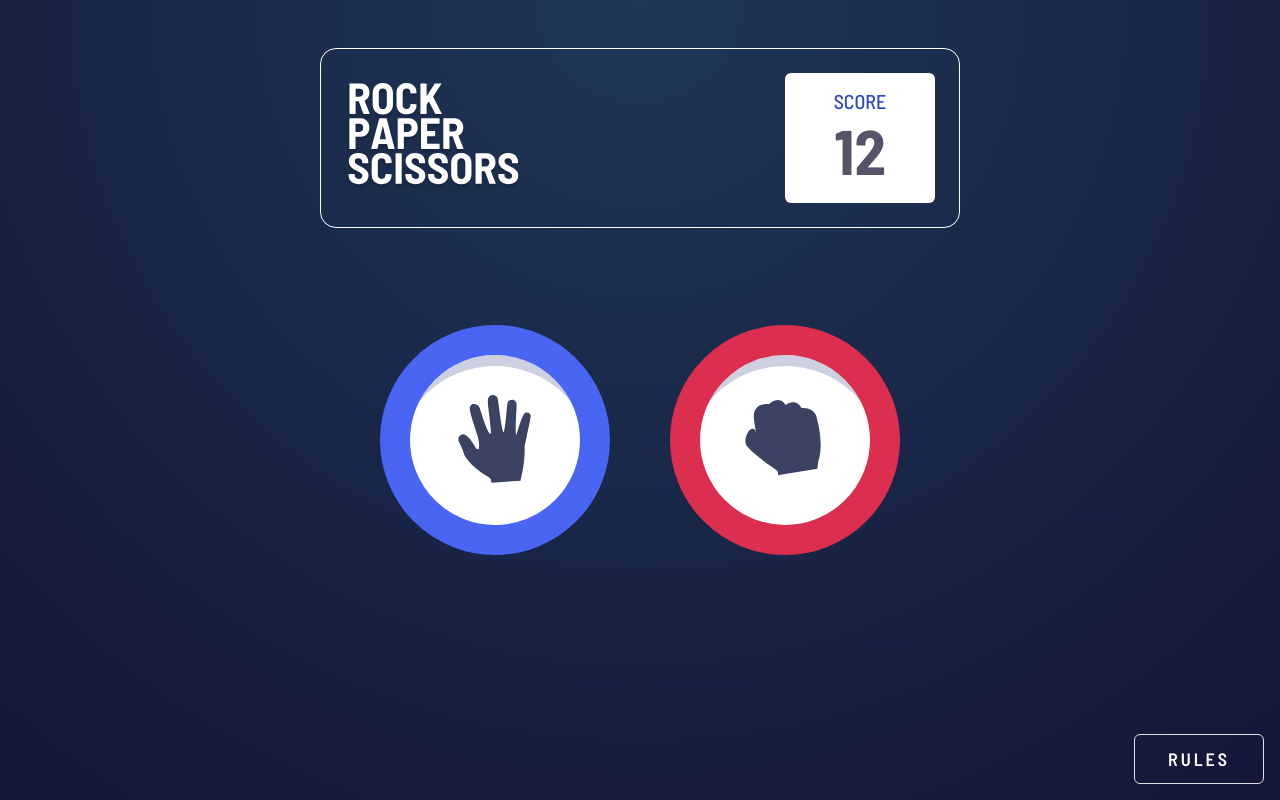
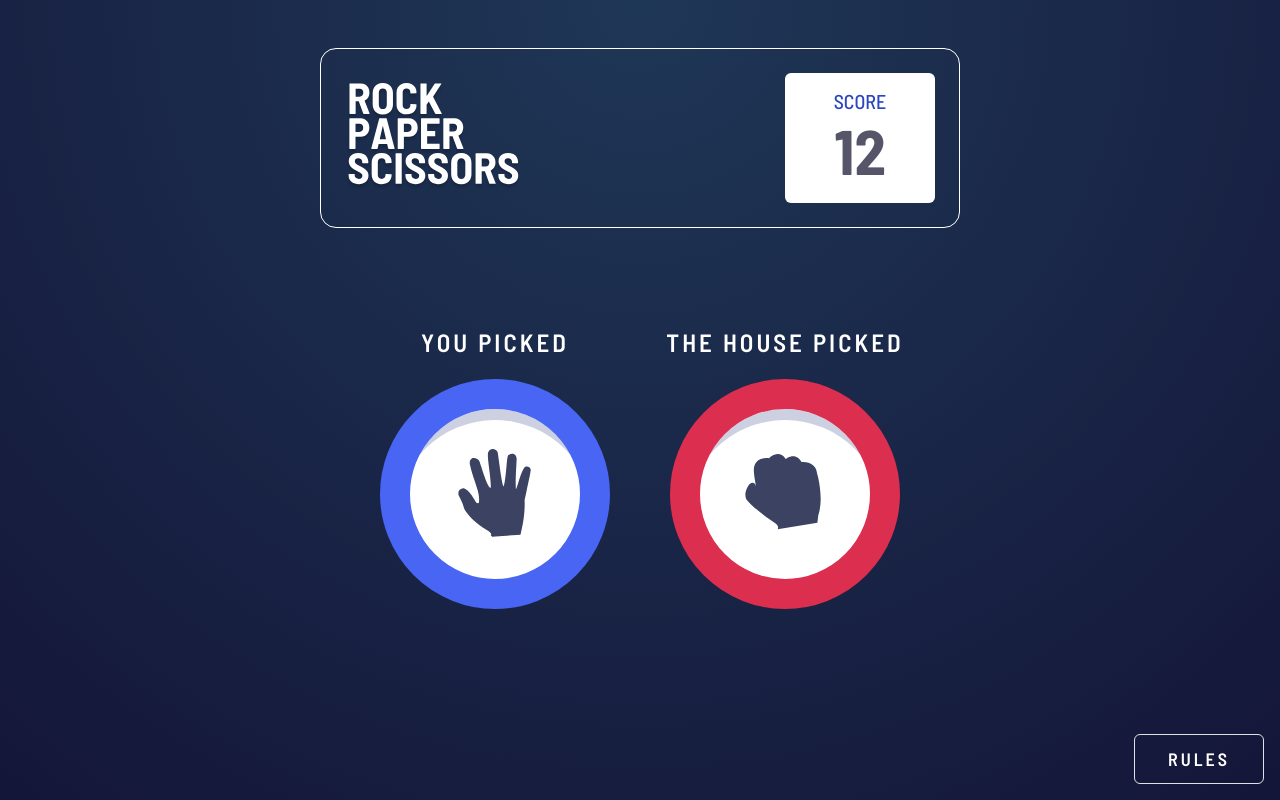
Before and after one commit to YousefAdel8/rock-paper-scissors, a React (Vite) app: page / in a window 1280 px wide. Both pictures are taken after a click on the button 495 px from the left and 392 px from the top of the page. Built offline with nearby package versions, Linux system fonts and the light colour scheme.

Commit message:
Add pick labels and play-again action
Show labels above each player's choice and connect the PLAY AGAIN button to the game store's reset action. Also normalize the show-result setter naming.

```diff
--- a/src/components/GameSection/GameSection.jsx
+++ b/src/components/GameSection/GameSection.jsx
@@ -38,7 +38,7 @@ export default function GameSection() {
    ********************************************************/
   const GameStatus = useGameStore((state) => state.gameStatus);
   const setStartGame = useGameStore((state) => state.startGame);
-  const setshowResult = useGameStore((state) => state.showResult);
+  const setShowResult = useGameStore((state) => state.showResult);
 
   /********************************************************
    ****************** onClick For Buttons *****************
@@ -69,7 +69,7 @@ export default function GameSection() {
     setTimeout(() => {
       setRevealing();
       setTimeout(() => {
-        setshowResult();
+        setShowResult();
       }, 1000);
     }, 2000);
   }
@@ -103,6 +103,8 @@ export default function GameSection() {
         </div>
       ) : (
         <div className="d-flex justify-content-center gap-5 align-items-center pt-5 px-4">
+          <div className="d-flex flex-column justify-content-center align-items-center">
+            <p className={`${Styles.PickText}`}>YOU PICKED</p>
             <button className={`${Styles.Buttons}`} type="button">
               {PlayerChoice &&
                 (() => {
@@ -111,13 +113,13 @@ export default function GameSection() {
                   return SelectedButton ? <SelectedButton /> : null;
                 })()}
             </button>
-          {GameStatus === "result" ? (
-            <ResultSection/>
-          ): null
-          }
+          </div>
+          {GameStatus === "result" ? <ResultSection /> : null}
           {PlayingStatus === "placeholder" ? (
             <PlaceholderButton />
           ) : (
+            <div className="d-flex flex-column justify-content-center align-items-center">
+              <p className={`${Styles.PickText}`}>THE HOUSE PICKED</p>
               <button className={`${Styles.Buttons}`} type="button">
                 {ComputerChoice &&
                   (() => {
@@ -126,9 +128,9 @@ export default function GameSection() {
                     return SelectedButton ? <SelectedButton /> : null;
                   })()}
               </button>
+            </div>
           )}
         </div>
-
       )}
     </>
   );
--- a/src/components/GameSection/GameSection.module.css
+++ b/src/components/GameSection/GameSection.module.css
@@ -10,3 +10,9 @@
   background-color: transparent;
   border: 0;
 }
+
+.PickText{
+  font-size: 25px;
+  font-weight: 600;
+  letter-spacing: 3px;
+}
--- a/src/components/GameSection/gameComponents/ResultSection/ResultSection.jsx
+++ b/src/components/GameSection/gameComponents/ResultSection/ResultSection.jsx
@@ -1,8 +1,12 @@
+import useGameStore from "../../../../store/gameState";
 import Styles from "./ResultSection.module.css";
 
 export default function ResultSection() {
+
+    const setPlayAgain = useGameStore((state) => state.playAgain);
+
   return <div className="d-flex flex-column">
     <h2 className={`${Styles.resultText}`}>YOU WIN</h2>
-    <button className={`rounded px-5 py-2 ${Styles.buttonText}`}>PLAY AGAIN</button>
+    <button className={`rounded px-5 py-2 ${Styles.buttonText}`} onClick={setPlayAgain}>PLAY AGAIN</button>
   </div>;
 }
```
Lines whose indentation alone changed are shown as unchanged.
